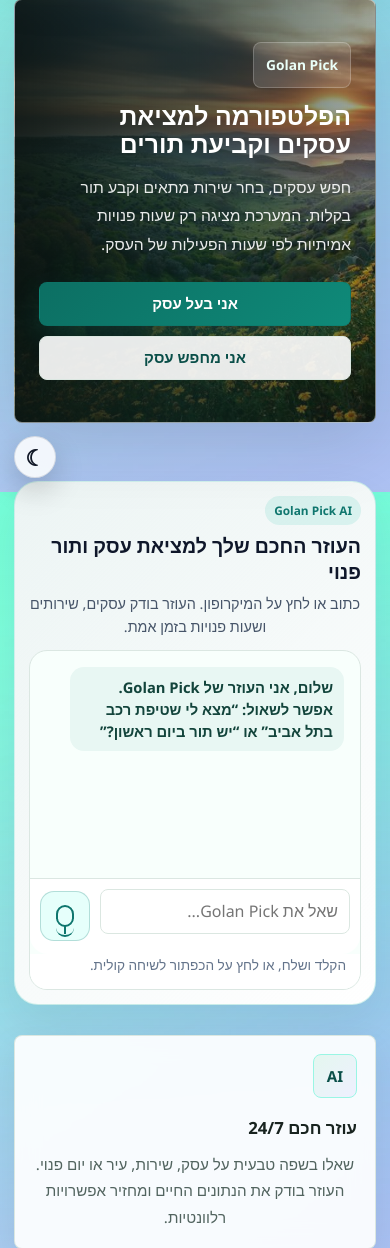
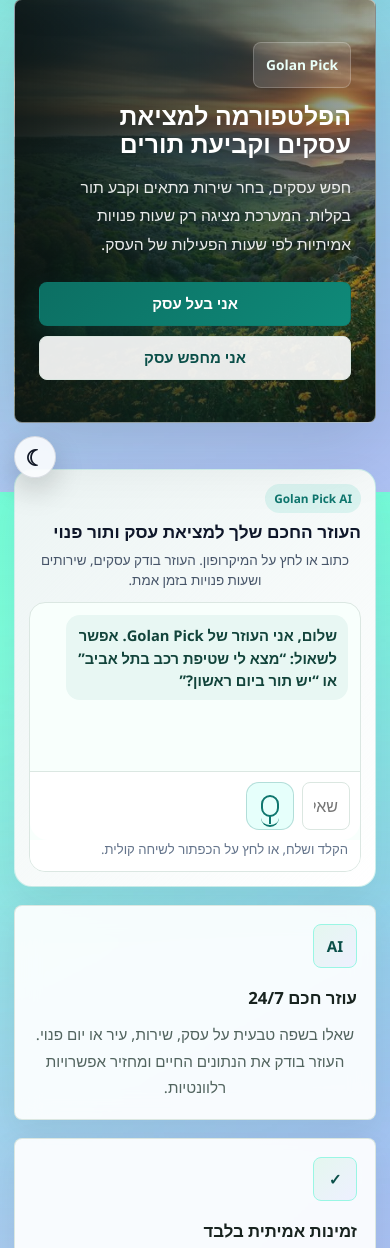
Before and after one commit to hady1012/appointment-app, a Python web app: template templates/index.html in a window 390 px wide. Shown: the part 352-1600 px from the top of the page. Run offline with Jinja, Linux system fonts and the light colour scheme; the template is opened without the code that fills it, so the values that code supplies are empty.

Commit message:
Polish assistant voice and mobile layout

```diff
--- a/static/style.css
+++ b/static/style.css
@@ -3166,3 +3166,79 @@ html[data-theme="light"] body {
         linear-gradient(180deg, rgba(255, 255, 255, 0.46), rgba(247, 250, 248, 0.68)),
         url("/static/light-mode-background.jpeg") center/cover fixed no-repeat !important;
 }
+
+/* Mobile assistant and login polish */
+.remember-row {
+    align-items: flex-start !important;
+    margin-top: -2px !important;
+    margin-bottom: 14px !important;
+    line-height: 1.2 !important;
+}
+
+.remember-row input {
+    flex: 0 0 auto !important;
+    margin-top: 1px !important;
+}
+
+.remember-row span {
+    display: inline-flex !important;
+    align-items: center !important;
+    min-height: 22px !important;
+}
+
+.ai-chat-log {
+    min-height: 190px;
+}
+
+@media (max-width: 520px) {
+    .ai-concierge {
+        margin: 18px 0 !important;
+        border-radius: 18px !important;
+    }
+
+    .ai-concierge h2 {
+        font-size: 1.08rem !important;
+        line-height: 1.32 !important;
+    }
+
+    .ai-concierge p {
+        font-size: 0.84rem !important;
+        line-height: 1.45 !important;
+    }
+
+    .ai-chat-panel {
+        min-height: 0 !important;
+        border-radius: 16px !important;
+    }
+
+    .ai-chat-log {
+        min-height: 168px !important;
+        max-height: 280px !important;
+        padding: 12px !important;
+    }
+
+    .ai-chat-form.ai-chat-form-compact {
+        grid-template-columns: 48px minmax(0, 1fr) !important;
+        gap: 8px !important;
+        padding: 10px !important;
+    }
+
+    .ai-action-btn {
+        width: 48px !important;
+        height: 48px !important;
+        min-height: 48px !important;
+        border-radius: 13px !important;
+    }
+
+    .ai-chat-form input {
+        min-height: 48px !important;
+        margin-bottom: 0 !important;
+        font-size: 16px !important;
+    }
+
+    .ai-chat-note {
+        padding: 0 12px 12px !important;
+        font-size: 0.82rem !important;
+        line-height: 1.45 !important;
+    }
+}
```
Also changed, not shown: templates/index.html (+38 -4 lines).
